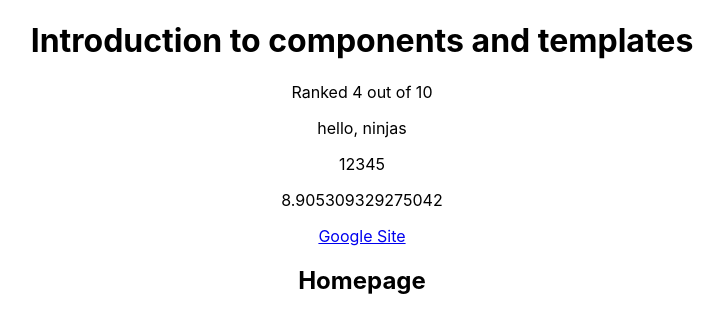
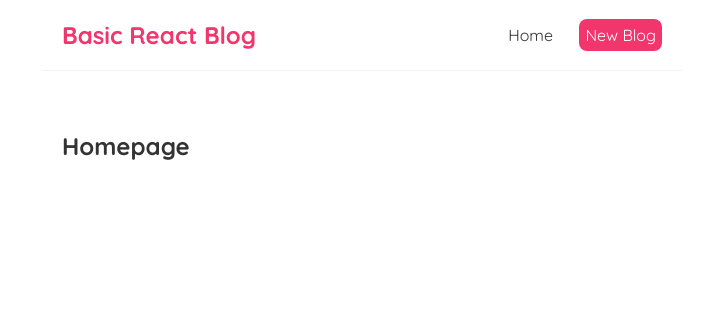
Before and after one commit to TandohAnthonyNwiAckah/basic_blog_react, a React (Create React App) app: page / in a window 1280 px wide. Shown: the top 332 px of the page, without its empty margins (278-1002 px from the left). Built offline with nearby package versions, Linux system fonts and the light colour scheme.

Commit message:
added css

```diff
--- a/src/App.css
+++ /dev/null
@@ -1,38 +0,0 @@
-.App {
-  text-align: center;
-}
-
-.App-logo {
-  height: 40vmin;
-  pointer-events: none;
-}
-
-@media (prefers-reduced-motion: no-preference) {
-  .App-logo {
-    animation: App-logo-spin infinite 20s linear;
-  }
-}
-
-.App-header {
-  background-color: #282c34;
-  min-height: 100vh;
-  display: flex;
-  flex-direction: column;
-  align-items: center;
-  justify-content: center;
-  font-size: calc(10px + 2vmin);
-  color: white;
-}
-
-.App-link {
-  color: #61dafb;
-}
-
-@keyframes App-logo-spin {
-  from {
-    transform: rotate(0deg);
-  }
-  to {
-    transform: rotate(360deg);
-  }
-}
--- a/src/App.js
+++ b/src/App.js
@@ -1,13 +1,14 @@
-import "./App.css";
-import TutOne from "./TutOne";
+// import TutOne from "./TutOne";
+import Navbar from "./Navbar";
 import Home from "./Home";
 
 function App() {
   return (
     <div className="App">
+      <Navbar />
       <div className="content">
-        <TutOne />
-
+        {/* CALLING MULTIPLE COMPONENTS */}
+        {/* <TutOne /> */}
         <Home />
       </div>
     </div>
--- /dev/null
+++ b/src/Navbar.js
@@ -0,0 +1,23 @@
+function Navbar() {
+  return (
+    <nav className="navbar">
+      <h1>Basic React Blog</h1>
+      <div className="links">
+        <a href="/">Home </a>
+        <a
+          href="/create"
+          style={{
+            color: "white",
+            backgroundColor: "#f1356d",
+            borderRadius: "8px",
+          }}
+        >
+          {" "}
+          New Blog
+        </a>
+      </div>
+    </nav>
+  );
+}
+
+export default Navbar;
--- a/src/index.css
+++ b/src/index.css
@@ -1,13 +1,42 @@
-body {
+@import url('https://fonts.googleapis.com/css2?family=Quicksand:wght@300;400;500;600;700&display=swap');
+
+/* base styles */
+* {
   margin: 0;
-  font-family: -apple-system, BlinkMacSystemFont, 'Segoe UI', 'Roboto', 'Oxygen',
-    'Ubuntu', 'Cantarell', 'Fira Sans', 'Droid Sans', 'Helvetica Neue',
-    sans-serif;
-  -webkit-font-smoothing: antialiased;
-  -moz-osx-font-smoothing: grayscale;
+  font-family: "Quicksand";
+  color: #333;
 }
 
-code {
-  font-family: source-code-pro, Menlo, Monaco, Consolas, 'Courier New',
-    monospace;
+.navbar {
+  padding: 20px;
+  display: flex;
+  align-items: center;
+  max-width: 600px;
+  margin: 0 auto;
+  border-bottom: 1px solid #f2f2f2;
 }
+
+.navbar h1 {
+  color: #f1356d;
+}
+
+.navbar .links {
+  margin-left: auto;
+}
+
+.navbar a {
+  margin-left: 16px;
+  text-decoration: none;
+  padding: 6px;
+}
+
+.navbar a:hover {
+  color: #f1356d;
+}
+
+
+.content {
+  max-width: 600px;
+  margin: 40px auto;
+  padding: 20px;
+}
```
